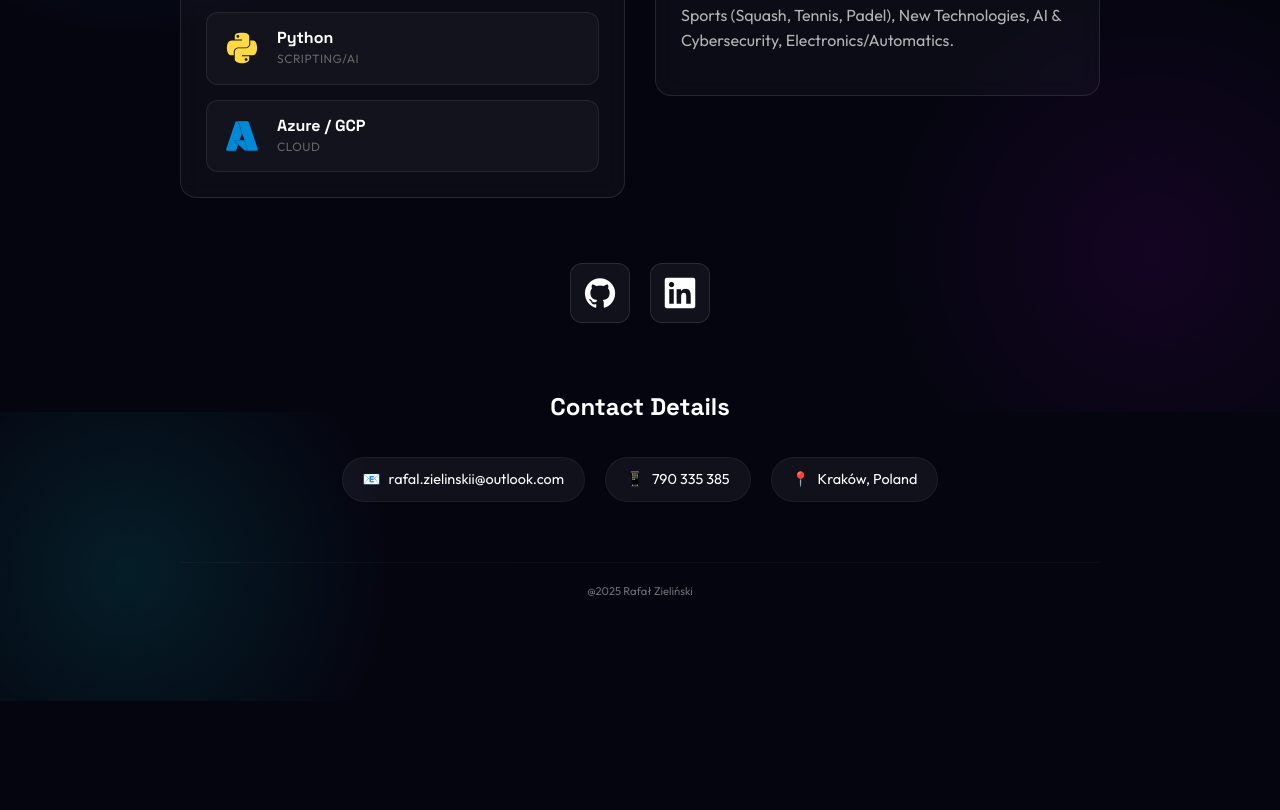
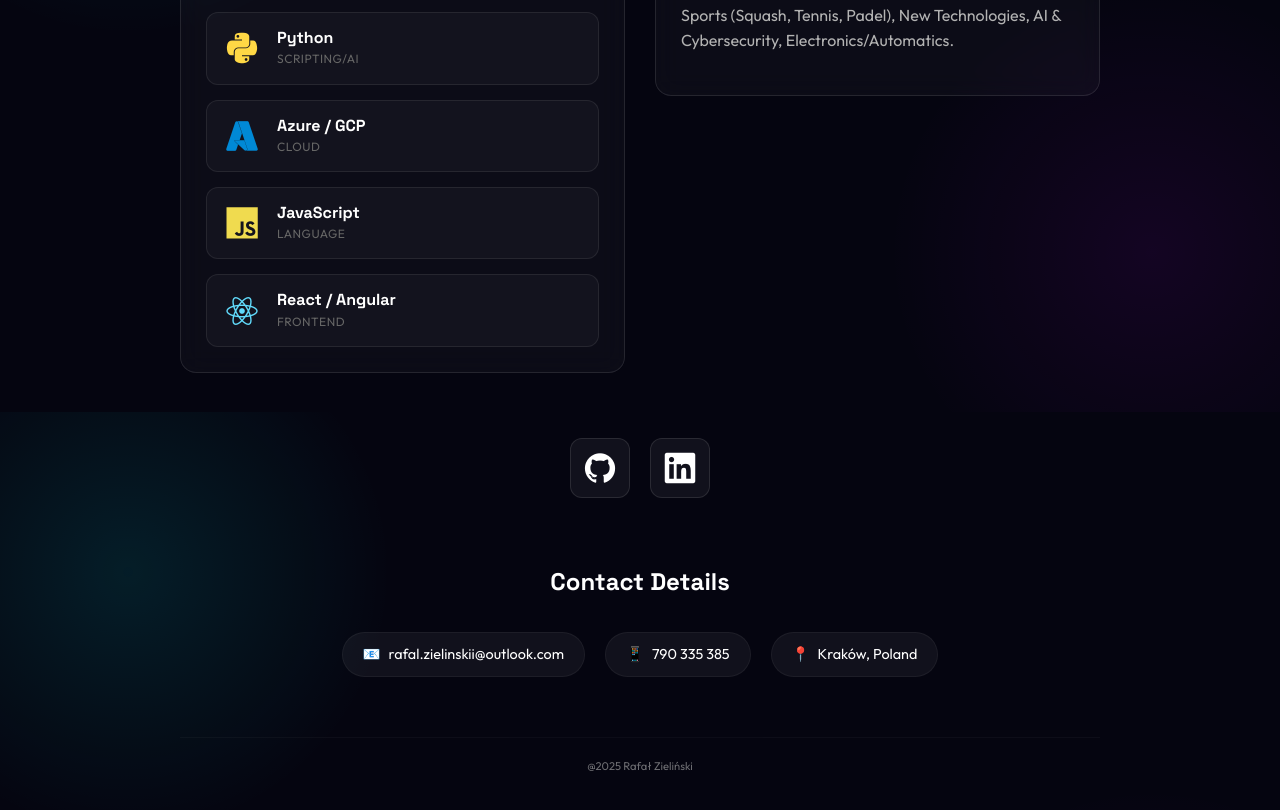
Before and after one commit to rafalz94/my_cv_page, a plain HTML site: page index.html in a window 1280 px wide. Shown: the part 1988-2798 px from the top of the page. Before the commit the page ends 2689 px from the top, so only its background shows below. Drawn offline with nearby package versions, Linux system fonts and the light colour scheme.

Commit message:
Add JavaScript and React/Angular to skills section

```diff
--- a/index.html
+++ b/index.html
@@ -839,6 +839,22 @@
                             <span class="tech-type">Cloud</span>
                         </div>
                     </div>
+
+                    <div class="tech-card">
+                        <i class="devicon-javascript-plain colored tech-icon"></i>
+                        <div class="tech-info">
+                            <span class="tech-name">JavaScript</span>
+                            <span class="tech-type">Language</span>
+                        </div>
+                    </div>
+
+                    <div class="tech-card">
+                        <i class="devicon-react-original colored tech-icon"></i>
+                        <div class="tech-info">
+                            <span class="tech-name">React / Angular</span>
+                            <span class="tech-type">Frontend</span>
+                        </div>
+                    </div>
                 </div>
             </div>
 
```
